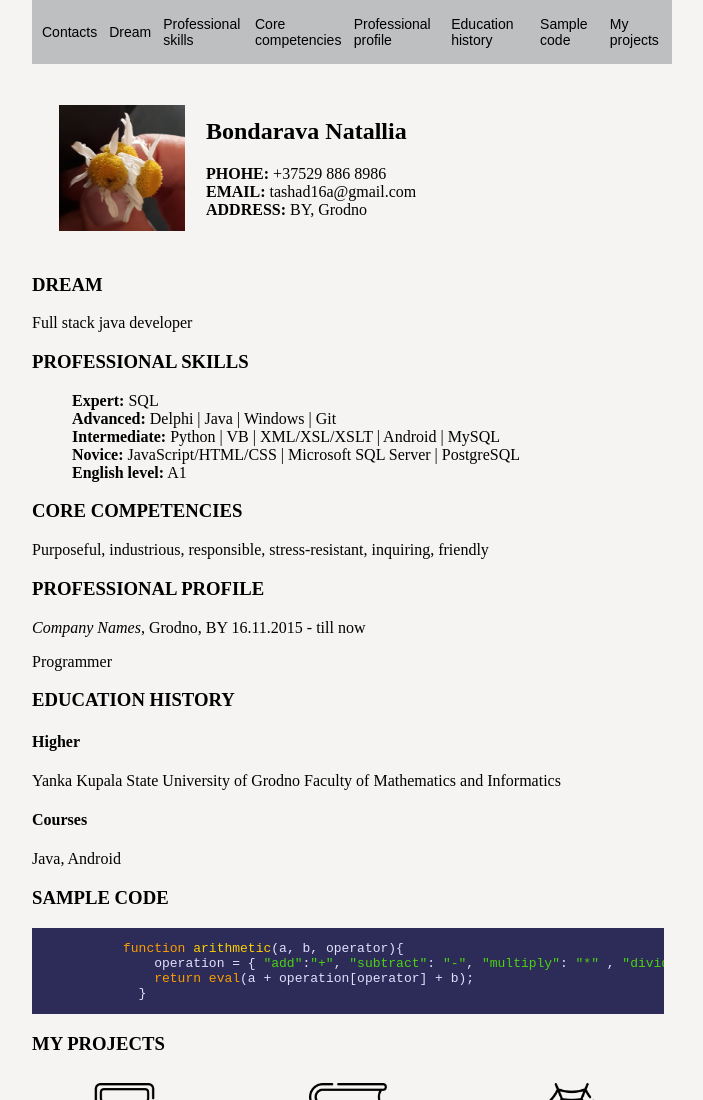
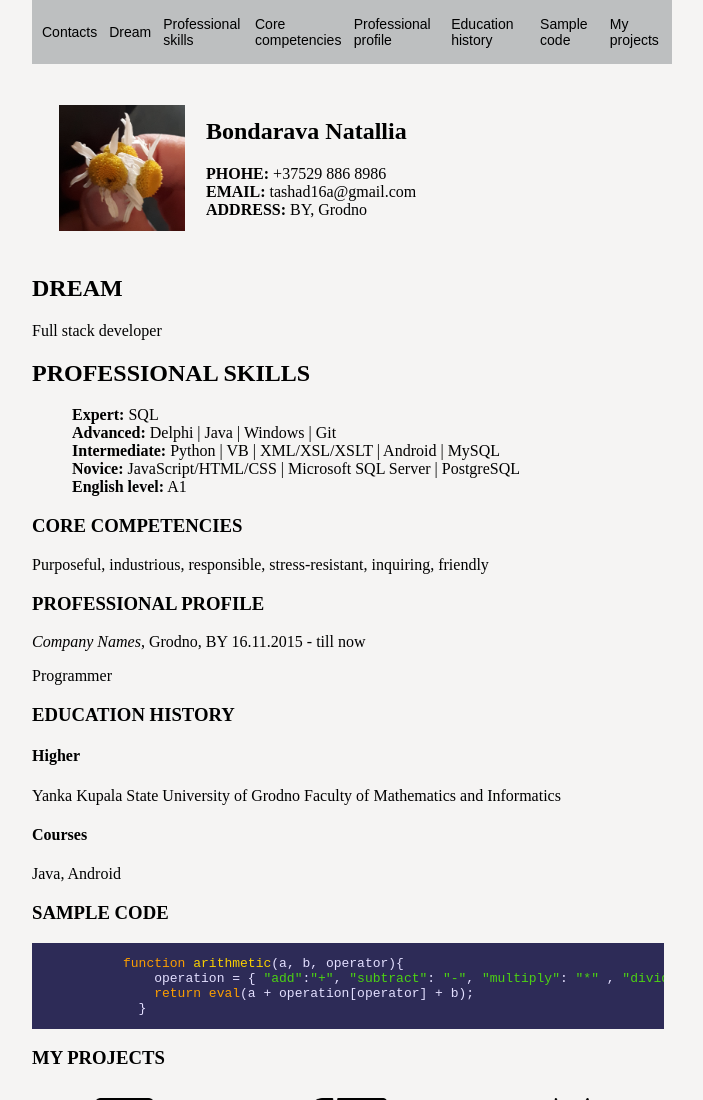
Before and after one commit to TashaB1/rsschool-cv, a plain HTML site: page index.html in a window 1280 px wide. Shown: the top 1100 px of the page, without its empty margins (292-995 px from the left). Drawn offline with nearby package versions, Linux system fonts and the light colour scheme.

Commit message:
refactor: code formatting

```diff
--- a/index.html
+++ b/index.html
@@ -69,11 +69,11 @@
           </div>
         </section>
         <section id="dream" class="page__section">
-          <h3>dream</h3>
-          <p>Full stack java developer</p>
+          <h2>dream</h2>
+          <p>Full stack developer</p>
         </section>
         <section id="professional_skills" class="page__section">
-          <h3>professional skills</h3>
+          <h2>professional skills</h2>
           <ul>
             <li><b>Expert:</b> SQL</li>
             <li><b>Advanced:</b> Delphi | Java | Windows | Git</li>
--- a/style.css
+++ b/style.css
@@ -140,6 +140,6 @@ figure {
   text-align: center;
 }
 
-h3 {
+h3, h2 {
   text-transform: uppercase;
 }
```
Also changed, not shown: 1 other file.
